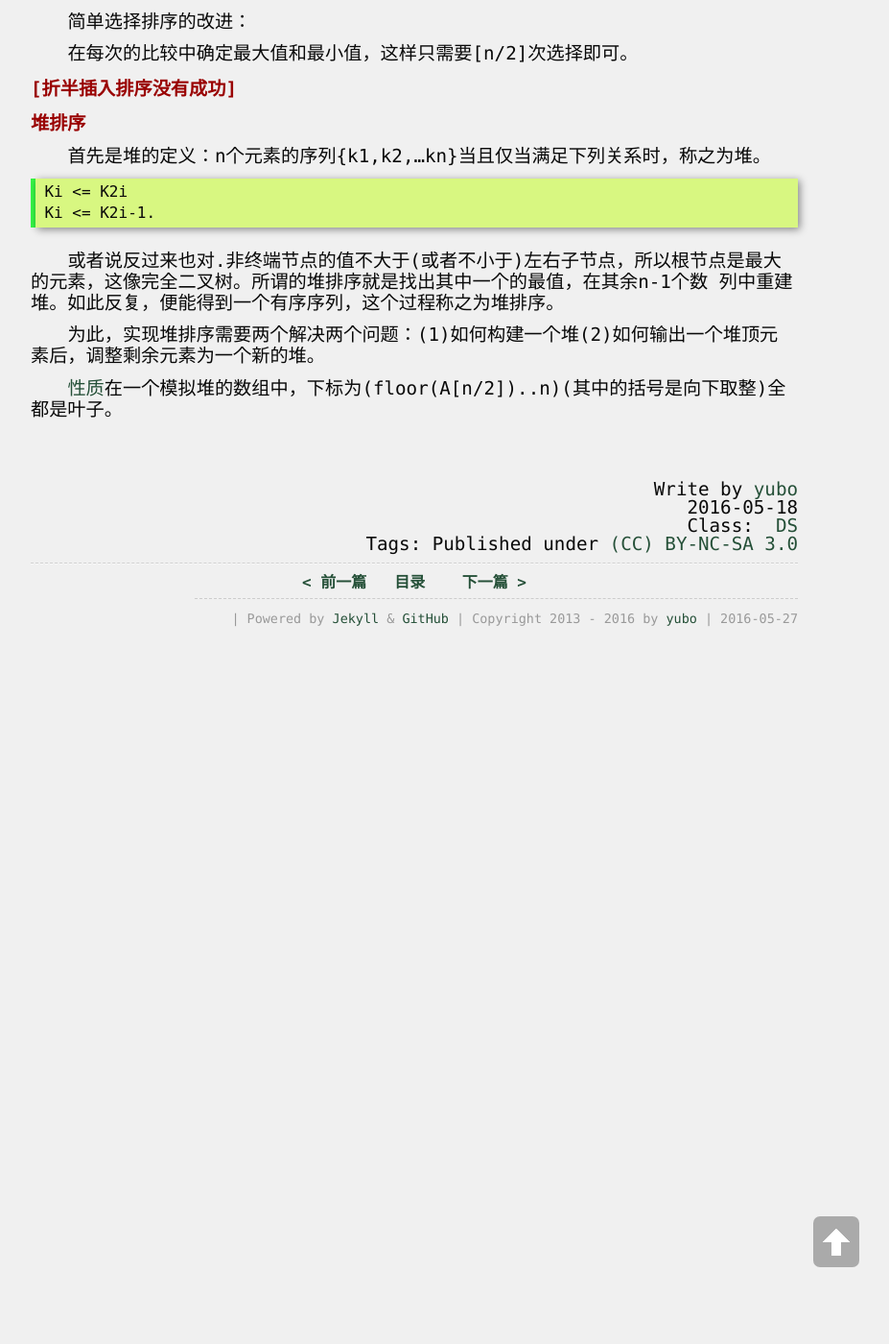
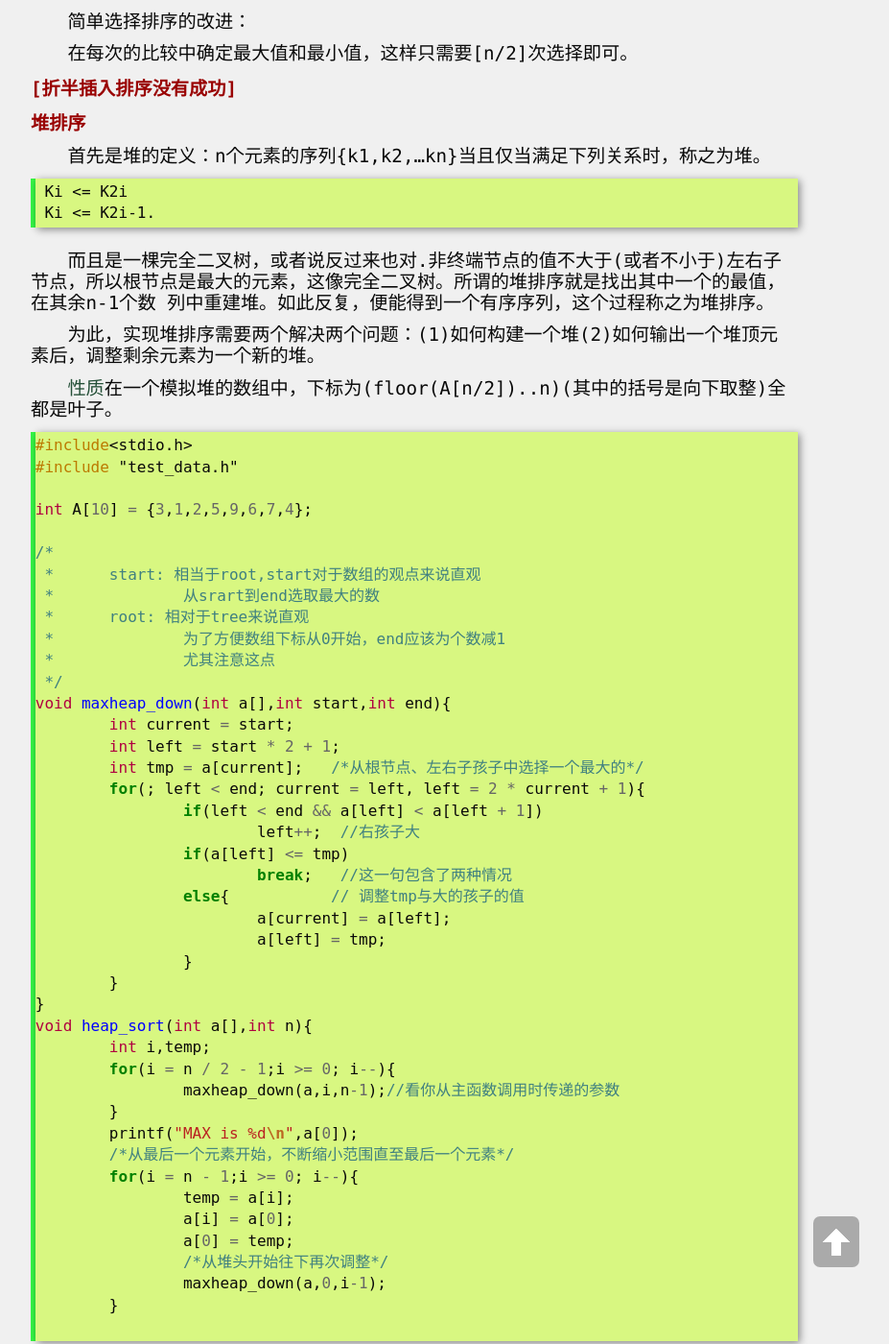
Before and after one commit to yuzibo/yuzibo.github.io, a Jekyll site: the page built from _posts/2016-05-18-sort.md, in a window 1280 px wide and 1400 px high, scrolled down 5460 px. Shown: the whole window at 96% size, without its empty margins (208-1135 px from the left). Built offline with Jekyll 4.4.1, drawn with Linux system fonts in a browser that asks for light colours; comment, search, counter and statistics services are not loaded.

Commit message:
add heapsort

````diff
--- a/_posts/2016-05-18-sort.md
+++ b/_posts/2016-05-18-sort.md
@@ -208,10 +208,55 @@ void select_sort(int a[], int n){
 	 Ki <= K2i
 	 Ki <= K2i-1.
 
-或者说反过来也对.非终端节点的值不大于(或者不小于)左右子节点，所以根节点是最大的元素，这像完全二叉树。所谓的堆排序就是找出其中一个的最值，在其余n-1个数
+而且是一棵完全二叉树，或者说反过来也对.非终端节点的值不大于(或者不小于)左右子节点，所以根节点是最大的元素，这像完全二叉树。所谓的堆排序就是找出其中一个的最值，在其余n-1个数
 列中重建堆。如此反复，便能得到一个有序序列，这个过程称之为堆排序。
 
 为此，实现堆排序需要两个解决两个问题：(1)如何构建一个堆(2)如何输出一个堆顶元
 素后，调整剩余元素为一个新的堆。
 
 [性质](http://yuzibo.github.io/binary-tree.html)在一个模拟堆的数组中，下标为(floor(A[n/2])..n)(其中的括号是向下取整)全都是叶子。
+
+```c
+#include<stdio.h>
+#include "test_data.h"
+
+int A[10] = {3,1,2,5,9,6,7,4};
+
+/*
+ *	start: 相当于root,start对于数组的观点来说直观
+ *		从srart到end选取最大的数
+ *	root: 相对于tree来说直观
+ *		为了方便数组下标从0开始，end应该为个数减1
+ *		尤其注意这点
+ */
+void maxheap_down(int a[],int start,int end){
+	int current = start;
+	int left = start * 2 + 1;
+	int tmp = a[current];   /*从根节点、左右子孩子中选择一个最大的*/
+	for(; left < end; current = left, left = 2 * current + 1){
+		if(left < end && a[left] < a[left + 1])
+			left++;  //右孩子大
+		if(a[left] <= tmp)
+			break;   //这一句包含了两种情况
+		else{		// 调整tmp与大的孩子的值
+			a[current] = a[left];
+			a[left] = tmp;
+		}
+	}
+}
+void heap_sort(int a[],int n){
+	int i,temp;
+	for(i = n / 2 - 1;i >= 0; i--){
+		maxheap_down(a,i,n-1);//看你从主函数调用时传递的参数
+	}
+	printf("MAX is %d\n",a[0]);
+	/*从最后一个元素开始，不断缩小范围直至最后一个元素*/
+	for(i = n - 1;i >= 0; i--){
+		temp = a[i];
+		a[i] = a[0];
+		a[0] = temp;
+		/*从堆头开始往下再次调整*/
+		maxheap_down(a,0,i-1);
+	}
+
+```
````
